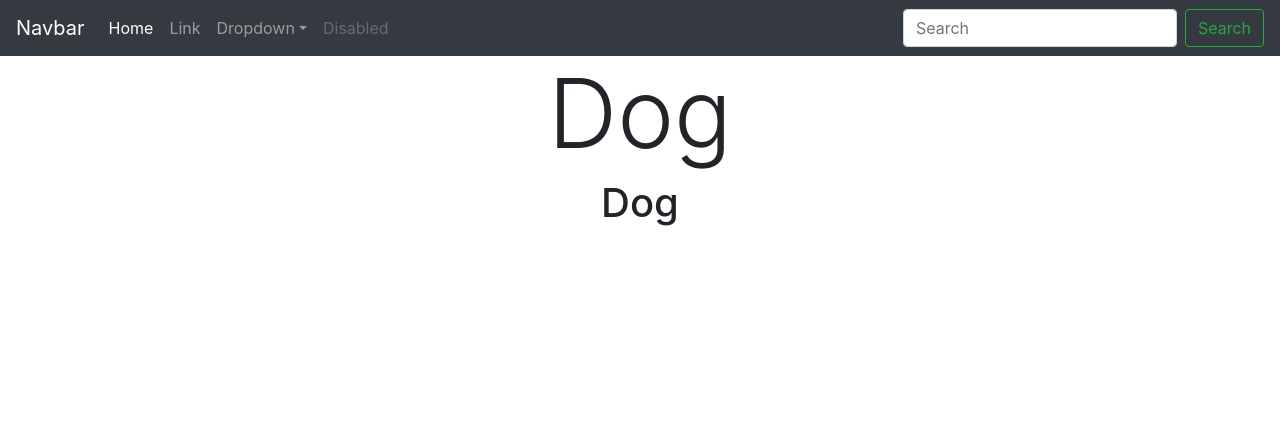
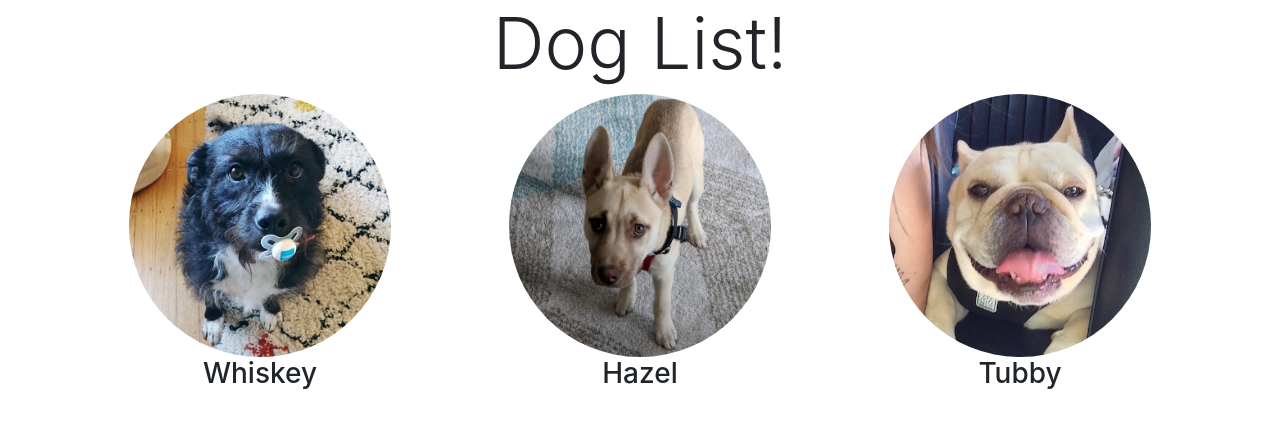
Before and after one commit to Lukazovic/show-dogs-react-app, a React (Create React App) app: page /dogs in a window 1280 px wide. Shown: the top 428 px of the page. Built offline with nearby package versions, Linux system fonts and the light colour scheme.

Commit message:
Adding DogList Component

```diff
--- a/src/App.js
+++ b/src/App.js
@@ -1,15 +1,56 @@
-import React from "react";
+import React, { Component } from "react";
+import { Switch, Route } from "react-router-dom";
+import DogList from "./DogList";
+import whiskey from "./images/whiskey.jpg";
+import hazel from "./images/hazel.jpg";
+import tubby from "./images/tubby.jpg";
 import "./App.css";
-import Navbar from "./Navbar";
 
-function App() {
-  return (
-    <div className="App">
-      <Navbar />
-      <h1 className="display-1">Dog</h1>
-      <h1>Dog</h1>
-    </div>
-  );
+class App extends Component {
+  static defaultProps = {
+    dogs: [
+      {
+        name: "Whiskey",
+        age: 5,
+        src: whiskey,
+        facts: [
+          "Whiskey loves eating popcorn.",
+          "Whiskey is a terrible guard dog.",
+          "Whiskey wants to cuddle with you!",
+        ],
+      },
+      {
+        name: "Hazel",
+        age: 3,
+        src: hazel,
+        facts: [
+          "Hazel has soooo much energy!",
+          "Hazel is highly intelligent.",
+          "Hazel loves people more than dogs.",
+        ],
+      },
+      {
+        name: "Tubby",
+        age: 4,
+        src: tubby,
+        facts: [
+          "Tubby is not the brightest dog",
+          "Tubby does not like walks or exercise.",
+          "Tubby loves eating food.",
+        ],
+      },
+    ],
+  };
+  render() {
+    return (
+      <Route
+        path="/dogs"
+        render={routesProps => (
+          <DogList {...routesProps} dogs={this.props.dogs} />
+        )}
+      />
+    );
+  }
 }
 
 export default App;
--- /dev/null
+++ b/src/DogList.css
@@ -0,0 +1,4 @@
+.Dog img {
+  width: 75%;
+  border-radius: 50%;
+}
--- /dev/null
+++ b/src/DogList.js
@@ -0,0 +1,22 @@
+import React, { Component } from "react";
+import "./DogList.css";
+
+export default class DogList extends Component {
+  render() {
+    return (
+      <div className="DogList">
+        <h1 className="display-3 text-center">Dog List!</h1>
+        <div className="container">
+          <div className="row">
+            {this.props.dogs.map(dog => (
+              <div className="Dog col-lg-4 text-center">
+                <img src={dog.src} alt={dog.name} />
+                <h3>{dog.name}</h3>
+              </div>
+            ))}
+          </div>
+        </div>
+      </div>
+    );
+  }
+}
--- a/src/index.js
+++ b/src/index.js
@@ -1,5 +1,6 @@
 import React from "react";
 import ReactDOM from "react-dom";
+import { BrowserRouter } from "react-router-dom";
 import "bootstrap";
 import "bootstrap/dist/css/bootstrap.min.css";
 import "./index.css";
@@ -7,7 +8,9 @@ import App from "./App";
 
 ReactDOM.render(
   <React.StrictMode>
-    <App />
+    <BrowserRouter>
+      <App />
+    </BrowserRouter>
   </React.StrictMode>,
   document.getElementById("root")
 );
```
